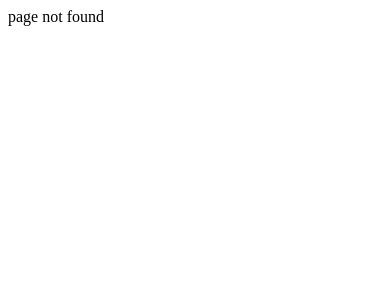
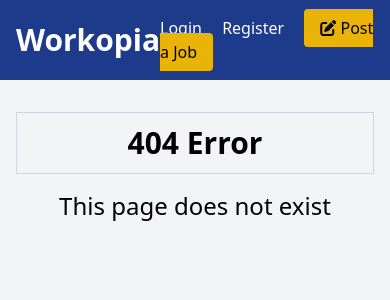
Before and after one commit to SenglayPann/php-workopia, a PHP site: page /index.php in a window 390 px wide. Shown: the top 300 px of the page. Run offline with PHP 8.4, Linux system fonts and the light colour scheme.

Commit message:
Feat: created views

```diff
--- /dev/null
+++ b/components/createJobListForm.php
@@ -0,0 +1,123 @@
+<?php
+  function createJobListingForm() {
+?>
+<!-- Post a Job Form Box -->
+<section class="flex justify-center items-center mt-20">
+  <div class="bg-white p-8 rounded-lg shadow-md w-full md:w-600 mx-6">
+    <h2 class="text-4xl text-center font-bold mb-4">Create Job Listing</h2>
+    <!-- <div class="message bg-red-100 p-3 my-3">This is an error message.</div>
+    <div class="message bg-green-100 p-3 my-3">
+      This is a success message.
+    </div> -->
+    <form method="POST">
+      <h2 class="text-2xl font-bold mb-6 text-center text-gray-500">
+        Job Info
+      </h2>
+      <div class="mb-4">
+        <input
+          type="text"
+          name="title"
+          placeholder="Job Title"
+          class="w-full px-4 py-2 border rounded focus:outline-none"
+        />
+      </div>
+      <div class="mb-4">
+        <textarea
+          name="description"
+          placeholder="Job Description"
+          class="w-full px-4 py-2 border rounded focus:outline-none"
+        ></textarea>
+      </div>
+      <div class="mb-4">
+        <input
+          type="text"
+          name="salary"
+          placeholder="Annual Salary"
+          class="w-full px-4 py-2 border rounded focus:outline-none"
+        />
+      </div>
+      <div class="mb-4">
+        <input
+          type="text"
+          name="requirements"
+          placeholder="Requirements"
+          class="w-full px-4 py-2 border rounded focus:outline-none"
+        />
+      </div>
+      <div class="mb-4">
+        <input
+          type="text"
+          name="benefits"
+          placeholder="Benefits"
+          class="w-full px-4 py-2 border rounded focus:outline-none"
+        />
+      </div>
+      <h2 class="text-2xl font-bold mb-6 text-center text-gray-500">
+        Company Info & Location
+      </h2>
+      <div class="mb-4">
+        <input
+          type="text"
+          name="company"
+          placeholder="Company Name"
+          class="w-full px-4 py-2 border rounded focus:outline-none"
+        />
+      </div>
+      <div class="mb-4">
+        <input
+          type="text"
+          name="address"
+          placeholder="Address"
+          class="w-full px-4 py-2 border rounded focus:outline-none"
+        />
+      </div>
+      <div class="mb-4">
+        <input
+          type="text"
+          name="city"
+          placeholder="City"
+          class="w-full px-4 py-2 border rounded focus:outline-none"
+        />
+      </div>
+      <div class="mb-4">
+        <input
+          type="text"
+          name="state"
+          placeholder="State"
+          class="w-full px-4 py-2 border rounded focus:outline-none"
+        />
+      </div>
+      <div class="mb-4">
+        <input
+          type="text"
+          name="phone"
+          placeholder="Phone"
+          class="w-full px-4 py-2 border rounded focus:outline-none"
+        />
+      </div>
+      <div class="mb-4">
+        <input
+          type="email"
+          name="email"
+          placeholder="Email Address For Applications"
+          class="w-full px-4 py-2 border rounded focus:outline-none"
+        />
+      </div>
+      <button
+        class="w-full bg-green-500 hover:bg-green-600 text-white px-4 py-2 my-3 rounded focus:outline-none"
+      >
+        Save
+      </button>
+      <a
+        href="/"
+        class="block text-center w-full bg-red-500 hover:bg-red-600 text-white px-4 py-2 rounded focus:outline-none"
+      >
+        Cancel
+      </a>
+    </form>
+  </div>
+</section>
+
+<?php
+}
+?>
--- a/components/header.php
+++ b/components/header.php
@@ -1,6 +1,6 @@
 <?php
 
-function headComp ($title = 'document') {
+function headComp ($title = 'document', $styleBasePath = '') {
 
 ?>
 
@@ -11,7 +11,7 @@ function headComp ($title = 'document') {
       <meta http-equiv="X-UA-Compatible" content="IE=edge" />
       <meta name="viewport" content="width=device-width, initial-scale=1.0" />
       <link rel="stylesheet" href="https://cdnjs.cloudflare.com/ajax/libs/font-awesome/6.4.2/css/all.min.css" integrity="sha512-z3gLpd7yknf1YoNbCzqRKc4qyor8gaKU1qmn+CShxbuBusANI9QpRohGBreCFkKxLhei6S9CQXFEbbKuqLg0DA==" crossorigin="anonymous" referrerpolicy="no-referrer" />
-      <link rel="stylesheet" href="css/style.css" />
+      <link rel="stylesheet" href=<?= "$styleBasePath/css/style.css" ?> />
       <title><?= $title ?></title>
     </head>
     <body class="bg-gray-100">
--- a/components/job_listing.php
+++ b/components/job_listing.php
@@ -1,5 +1,5 @@
 <?php
-function jobList($jobs) {
+function jobList($jobs, $callBack = null) {
 ?>
   <section>
     <div class="container mx-auto p-4 mt-4">
@@ -32,9 +32,7 @@ function jobList($jobs) {
           </div>
         <?php endforeach; ?>
       </div>
-      <a href="/listings" class="block text-xl text-center">
-        <i class="fa fa-arrow-alt-circle-right"></i> Show All Jobs
-      </a>
+      <?= $callBack ? $callBack() : ""; ?>
     </div>
   </section>
 <?php
--- a/components/navbar.php
+++ b/components/navbar.php
@@ -10,7 +10,7 @@ function navbar() {
         <a href="login.html" class="text-white hover:underline">Login</a>
         <a href="register.html" class="text-white hover:underline">Register</a>
         <a
-          href="post-job.html"
+          href="/listings/create"
           class="bg-yellow-500 hover:bg-yellow-600 text-black px-4 py-2 rounded hover:shadow-md transition duration-300"
           ><i class="fa fa-edit"></i> Post a Job</a
         >
--- a/controllers/errors/404.php
+++ b/controllers/errors/404.php
@@ -1,5 +1,4 @@
 <?php
 
-echo "page not found";
-
+  loadView('errors/404');
 ?>
--- a/controllers/listings/create.php
+++ b/controllers/listings/create.php
@@ -0,0 +1,3 @@
+<?=
+  loadView('listings/create');
+?>
--- a/controllers/listings/index.php
+++ b/controllers/listings/index.php
@@ -1,3 +1,3 @@
-<?php
-
-  loadView('listing');
+<?=
+  loadView('listings/index');
+?>
--- /dev/null
+++ b/views/errors/404.view.php
@@ -0,0 +1,24 @@
+<?php
+  loadComponent('header');
+  loadComponent('navbar');
+  loadComponent('banner');
+  loadComponent('createJobListForm');
+  loadComponent('buttom_banner');
+  loadComponent('footer');
+?>
+
+<?=
+  headComp('workopia/ page not found/ Errors');
+?>
+<?=
+  navbar();
+?>
+
+<section>
+<div class="container mx-auto p-4 mt-4">
+    <div class="text-center text-3xl mb-4 font-bold border border-gray-300 p-3">404 Error</div>
+    <p class="text-center text-2xl mb-4">
+      This page does not exist
+    </p>
+</div>
+</section>
--- a/views/home.view.php
+++ b/views/home.view.php
@@ -4,6 +4,7 @@
   loadComponent('search_area');
   loadComponent('banner');
   loadComponent('job_listing');
+  loadComponent('see_all_jobs');
   loadComponent('buttom_banner');
   loadComponent('footer');
   require basePath('static_data.php');
@@ -28,7 +29,7 @@
 
   <!-- Job Listings -->
   <?=
-    jobList($jobsData);
+    jobList($jobsData, $callBack = 'seeAllJobs');
   ?>
 
   <!-- bottom banner  -->
--- /dev/null
+++ b/views/listings/index.view.php
@@ -0,0 +1,5 @@
+<?php
+
+  echo 'this is listings page';
+
+?>
```
Also changed, not shown: components/see_all_jobs.php (added, +8 -0 lines), views/listings/create.view.php (added, +27 -0 lines), views/listings.view.php (deleted).
